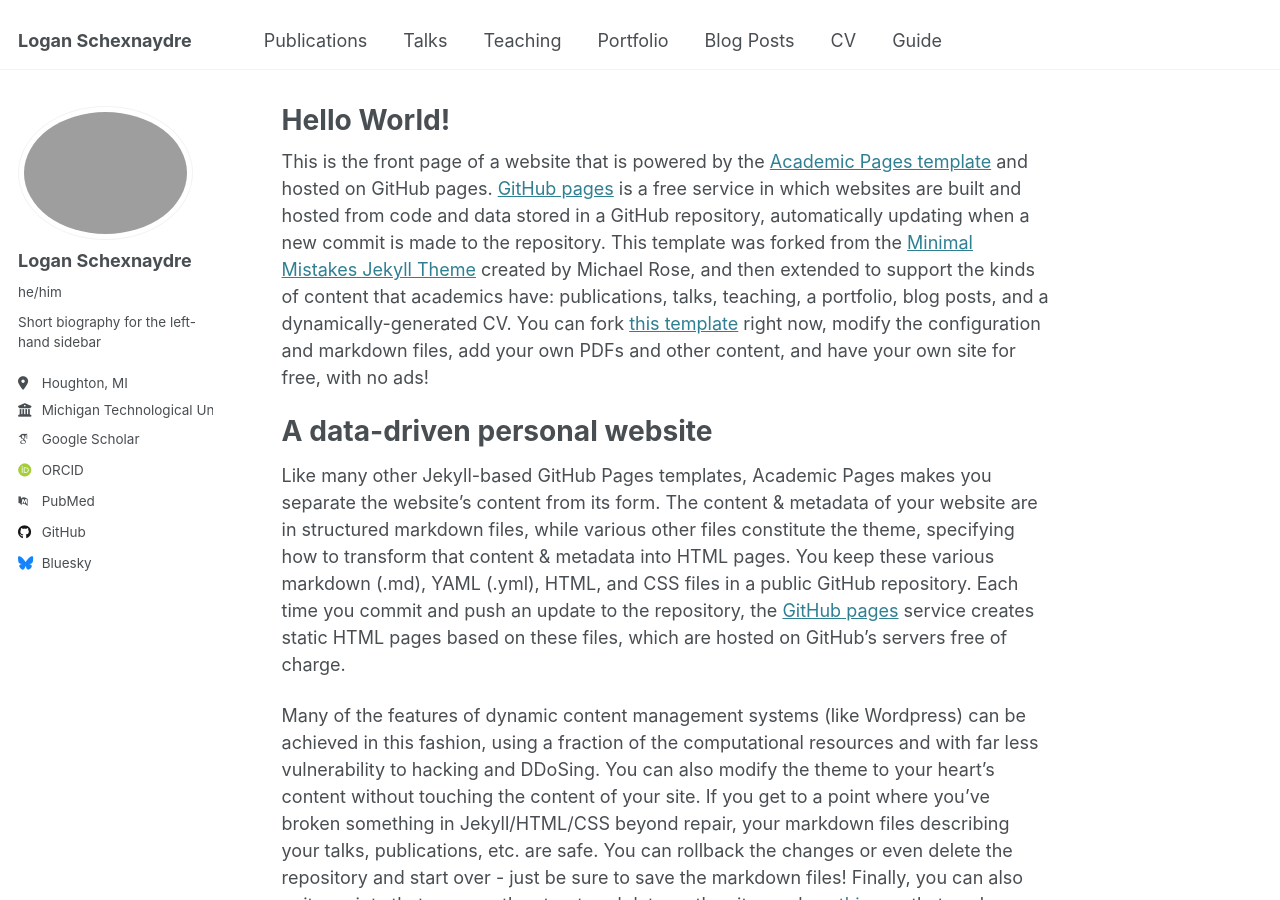
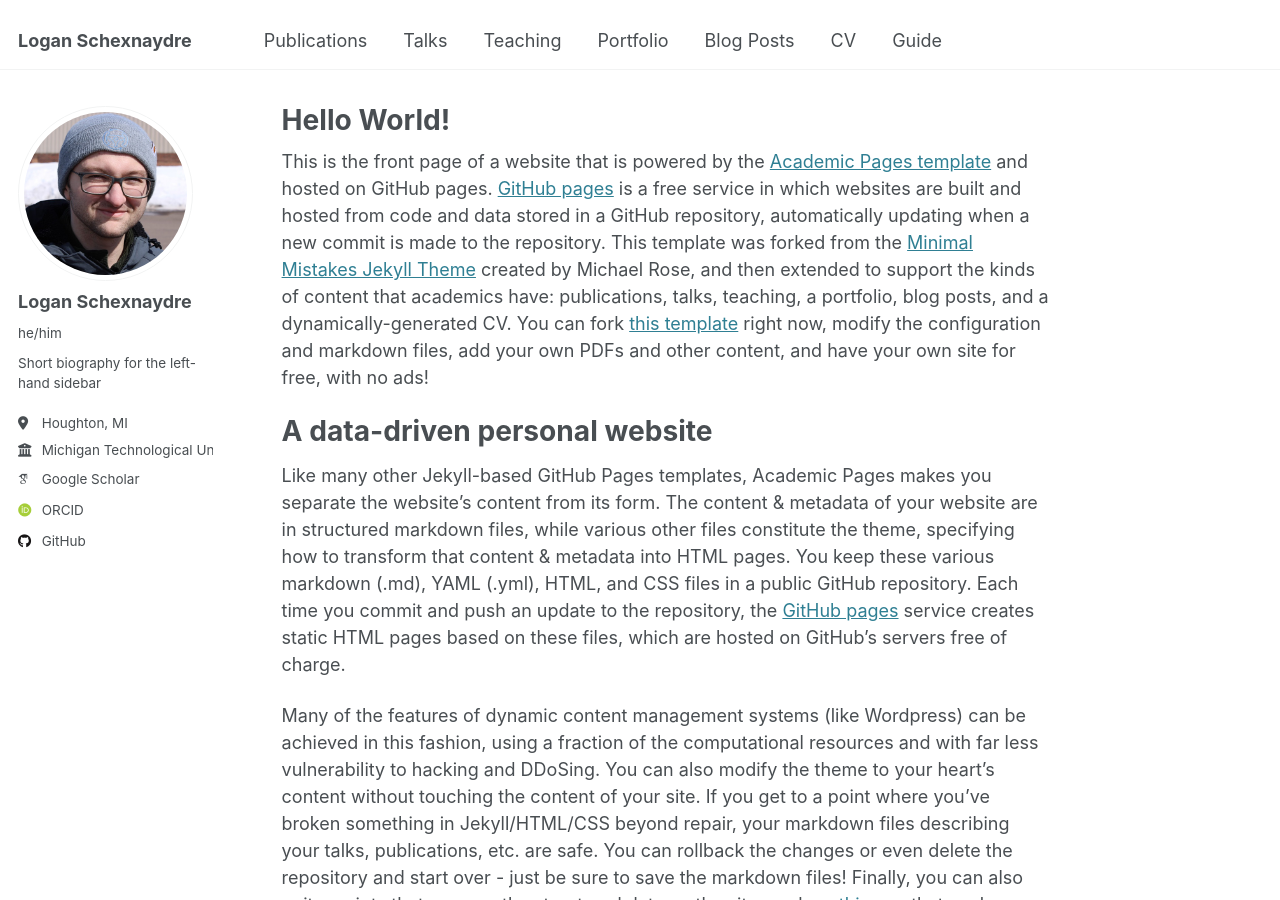
Before and after one commit to lpschexn/lpschexn.github.io, a Jekyll site: the page built from _pages/about.md, in a window 1280 px wide and 900 px high. Built offline with Jekyll 4.4.1, drawn with Linux system fonts in a browser that asks for light colours; some web fonts are replaced.

Commit message:
Fixed file extension for profile picture.

```diff
--- a/_config.yml
+++ b/_config.yml
@@ -22,7 +22,7 @@
 #               Additional customization can be done by editing /_includes/author-profile.html
 author:
   # Biographic information
-  avatar           : "me.png"
+  avatar           : "me.jpg"
   name             : "Logan Schexnaydre"
   pronouns         : "he/him"
   bio              : "Short biography for the left-hand sidebar"
@@ -37,7 +37,7 @@
   impactstory      : # URL
   orcid            : "http://orcid.org/yourorcidurl"
   semantic         : # URL
-  pubmed           : "https://www.ncbi.nlm.nih.gov/pubmed/?term=john+snow"
+  pubmed           : #"https://www.ncbi.nlm.nih.gov/pubmed/?term=john+snow"
   researchgate     : # URL
   scopus           : # URL
 
@@ -50,7 +50,7 @@
   stackoverflow    : # User number or user number and name (i.e., use "1" or "1/jeff-atwood")
 
   # Social media
-  bluesky          : "bsky.app" # Replace this with you Bluesky username
+  bluesky          : #"bsky.app" # Replace this with you Bluesky username
   facebook         : # Username
   flickr           : # Username
   foursquare       : # Username
```
